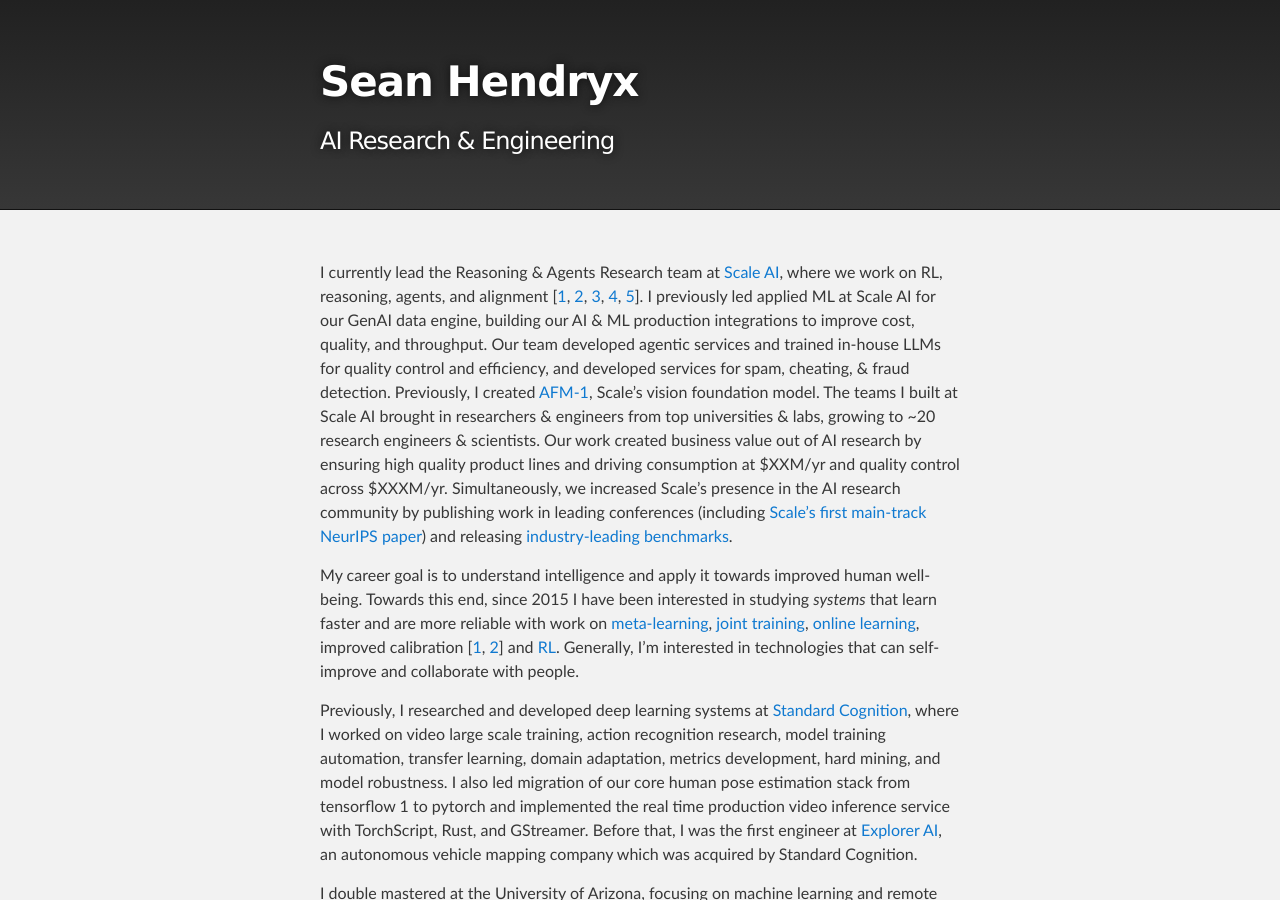
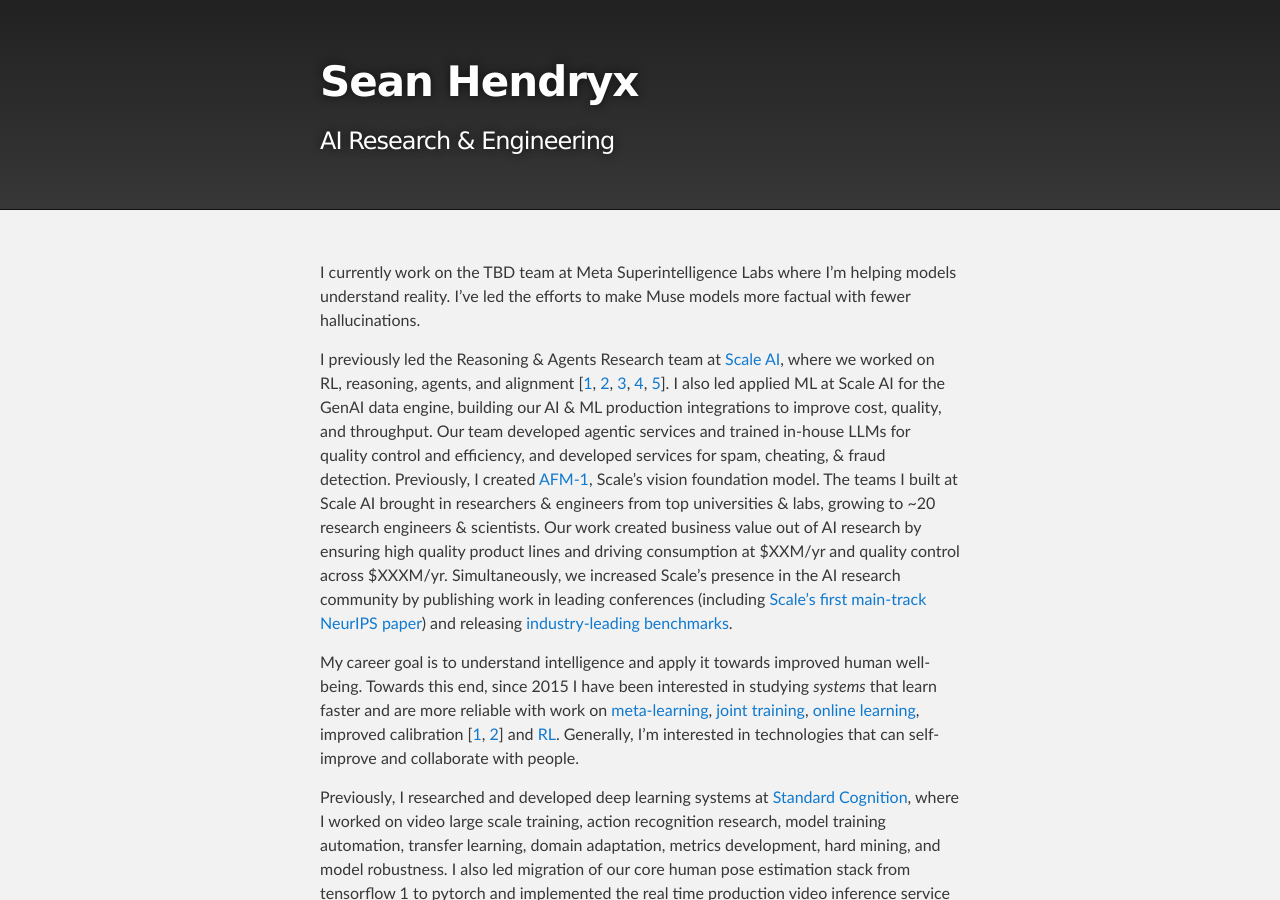
Before and after one commit to SMHendryx/SMHendryx.github.io, a Jekyll site: the page built from index.md, in a window 1280 px wide and 900 px high. Built offline with Jekyll 4.4.1, drawn with Linux system fonts in a browser that asks for light colours.

Commit message:
Revise professional summary and current role
Updated professional background and current role at Meta Superintelligence Labs.

```diff
--- a/index.md
+++ b/index.md
@@ -2,7 +2,9 @@
 layout: default
 ---
 
-I currently lead the Reasoning & Agents Research team at [Scale AI](https://scale.com/), where we work on RL, reasoning, agents, and alignment [[1](https://x.com/SeanHendryx/status/1937224478351851764), [2](https://x.com/SeanHendryx/status/1849522272824123686), [3](https://arxiv.org/abs/2409.03733), [4](https://x.com/SeanHendryx/status/1854710361687310418), [5](https://x.com/SeanHendryx/status/1836853180967031098)]. I previously led applied ML at Scale AI for our GenAI data engine, building our AI & ML production integrations to improve cost,  quality, and throughput. Our team developed agentic services and trained in-house LLMs for quality control and efficiency, and developed services for spam, cheating, & fraud detection. Previously, I created [AFM-1](https://scale.com/blog/afm1), Scale's vision foundation model. The teams I built at Scale AI brought in researchers & engineers from top universities & labs, growing to ~20 research engineers & scientists. Our work created business value out of AI research by ensuring high quality product lines and driving consumption at $XXM/yr and quality control across $XXXM/yr. Simultaneously, we increased Scale's presence in the AI research community by publishing work in leading conferences (including [Scale's first main-track NeurIPS paper](https://proceedings.neurips.cc/paper_files/paper/2024/hash/d46f127a80dc58cbc0732a717285c43a-Abstract-Conference.html)) and releasing [industry-leading benchmarks](https://scale.com/leaderboard).
+I currently work on the TBD team at Meta Superintelligence Labs where I'm helping models understand reality. I've led the efforts to make Muse models more factual with fewer hallucinations.
+
+I previously led the Reasoning & Agents Research team at [Scale AI](https://scale.com/), where we worked on RL, reasoning, agents, and alignment [[1](https://x.com/SeanHendryx/status/1937224478351851764), [2](https://x.com/SeanHendryx/status/1849522272824123686), [3](https://arxiv.org/abs/2409.03733), [4](https://x.com/SeanHendryx/status/1854710361687310418), [5](https://x.com/SeanHendryx/status/1836853180967031098)]. I also led applied ML at Scale AI for the GenAI data engine, building our AI & ML production integrations to improve cost,  quality, and throughput. Our team developed agentic services and trained in-house LLMs for quality control and efficiency, and developed services for spam, cheating, & fraud detection. Previously, I created [AFM-1](https://scale.com/blog/afm1), Scale's vision foundation model. The teams I built at Scale AI brought in researchers & engineers from top universities & labs, growing to ~20 research engineers & scientists. Our work created business value out of AI research by ensuring high quality product lines and driving consumption at $XXM/yr and quality control across $XXXM/yr. Simultaneously, we increased Scale's presence in the AI research community by publishing work in leading conferences (including [Scale's first main-track NeurIPS paper](https://proceedings.neurips.cc/paper_files/paper/2024/hash/d46f127a80dc58cbc0732a717285c43a-Abstract-Conference.html)) and releasing [industry-leading benchmarks](https://scale.com/leaderboard).
 
 My career goal is to understand intelligence and apply it towards improved human well-being. Towards this end, since 2015 I have been interested in studying _systems_ that learn faster and are more reliable with work on [meta-learning](https://meta-learn.github.io/2020/papers/44_paper.pdf), [joint training](https://scale.com/blog/afm1), [online learning](https://neurips2021workshopfl.github.io/NFFL-2021/papers/2021/Hendryx2021.pdf), improved calibration [[1](https://arxiv.org/abs/2311.14743), [2](https://arxiv.org/abs/2401.12129)] and [RL](https://x.com/SeanHendryx/status/1937224478351851764). Generally, I'm interested in technologies that can self-improve and collaborate with people.
 
```
